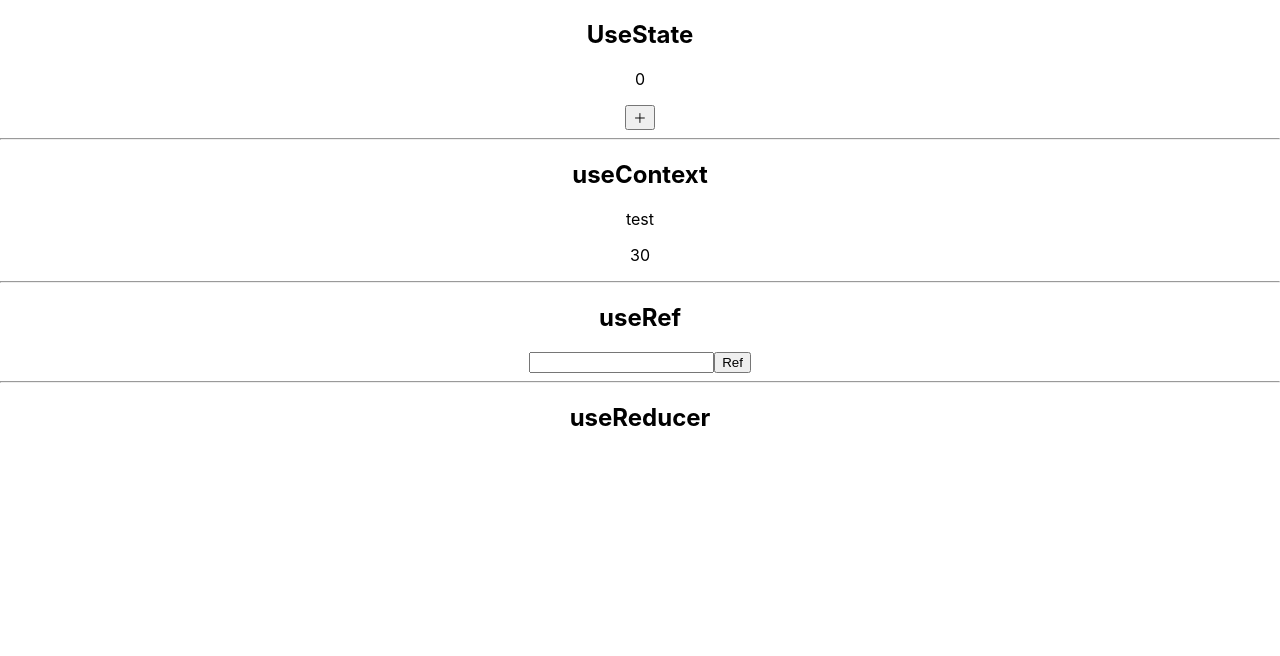
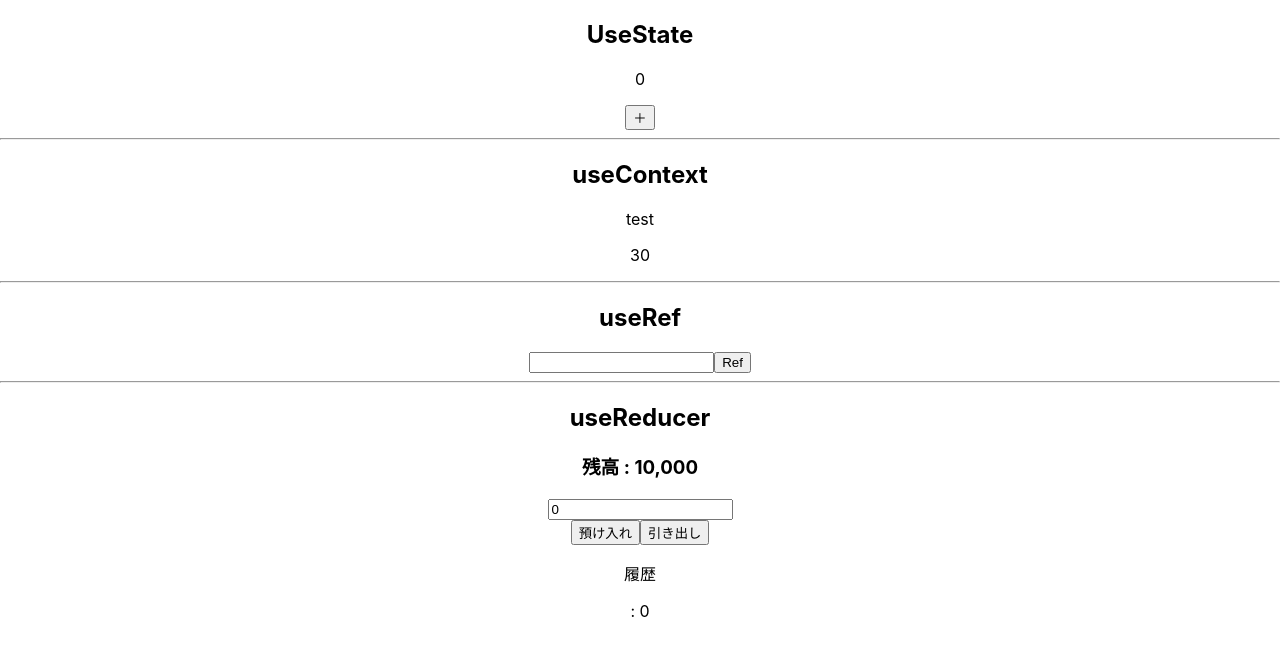
Before and after one commit to t-nakai10/react-hooks, a React (Create React App) app: page / in a window 1280 px wide. Shown: the top 656 px of the page. Built offline with nearby package versions, Linux system fonts and the light colour scheme.

Commit message:
useReducer を使って値を更新する

```diff
--- a/src/App.js
+++ b/src/App.js
@@ -1,6 +1,38 @@
-import { useContext, useRef, useState } from "react";
+import { useContext, useReducer, useRef, useState } from "react";
 import TestInfoContext from ".";
 import "./App.css";
+
+// state が持つオブジェクトを定義しておく.
+const initialState = {
+  savings: 10000,
+  histories: [{ operation: "", amount: 0 }],
+};
+
+const reducer = (state, action) => {
+  // 基本的に action.type
+  switch (action.type) {
+    case "DEPOSIT":
+      return {
+        ...state,
+        savings: state.savings + action.payload,
+        histories: [
+          ...state.histories,
+          { operation: "預け入れ", amount: action.payload },
+        ],
+      };
+    case "WITHDRAW":
+      return {
+        ...state,
+        savings: state.savings - action.payload,
+        histories: [
+          ...state.histories,
+          { operation: "引き出し", amount: action.payload },
+        ],
+      };
+    default:
+      return state;
+  }
+};
 
 function App() {
   const [count, setCount] = useState(0);
@@ -14,6 +46,21 @@ function App() {
   const ref = useRef();
   const handleRef = () => {
     console.log(ref.current.value);
+  };
+
+  // useReducer(state を更新するための関数, 初期値).
+  // 前の state に基づいて次の state を決めるときに必要.
+  const [state, dispatch] = useReducer(reducer, initialState);
+  const [amount, setAmount] = useState(0);
+
+  // それぞれ預け入れ引き出し時に発火, 引数はinputに入力された金額.
+  const onDeposit = (amount) => {
+    dispatch({ type: "DEPOSIT", payload: amount });
+    setAmount(0);
+  };
+  const onWithdraw = (amount) => {
+    dispatch({ type: "WITHDRAW", payload: amount });
+    setAmount(0);
   };
 
   return (
@@ -35,6 +82,30 @@ function App() {
       <hr />
 
       <h2>useReducer</h2>
+      <h3>残高 : {state.savings.toLocaleString()}</h3>
+      <div>
+        <input
+          value={amount}
+          onChange={(e) => {
+            setAmount(Number(e.target.value));
+          }}
+          type="number"
+        />
+      </div>
+      <div>
+        <button onClick={() => onDeposit(amount)}>預け入れ</button>
+        <button onClick={() => onWithdraw(amount)}>引き出し</button>
+      </div>
+      <div>
+        <p>履歴</p>
+        {state.histories.map((history, index) => {
+          return (
+            <p key={index}>
+              {history.operation}: {history.amount}
+            </p>
+          );
+        })}
+      </div>
     </div>
   );
 }
```
